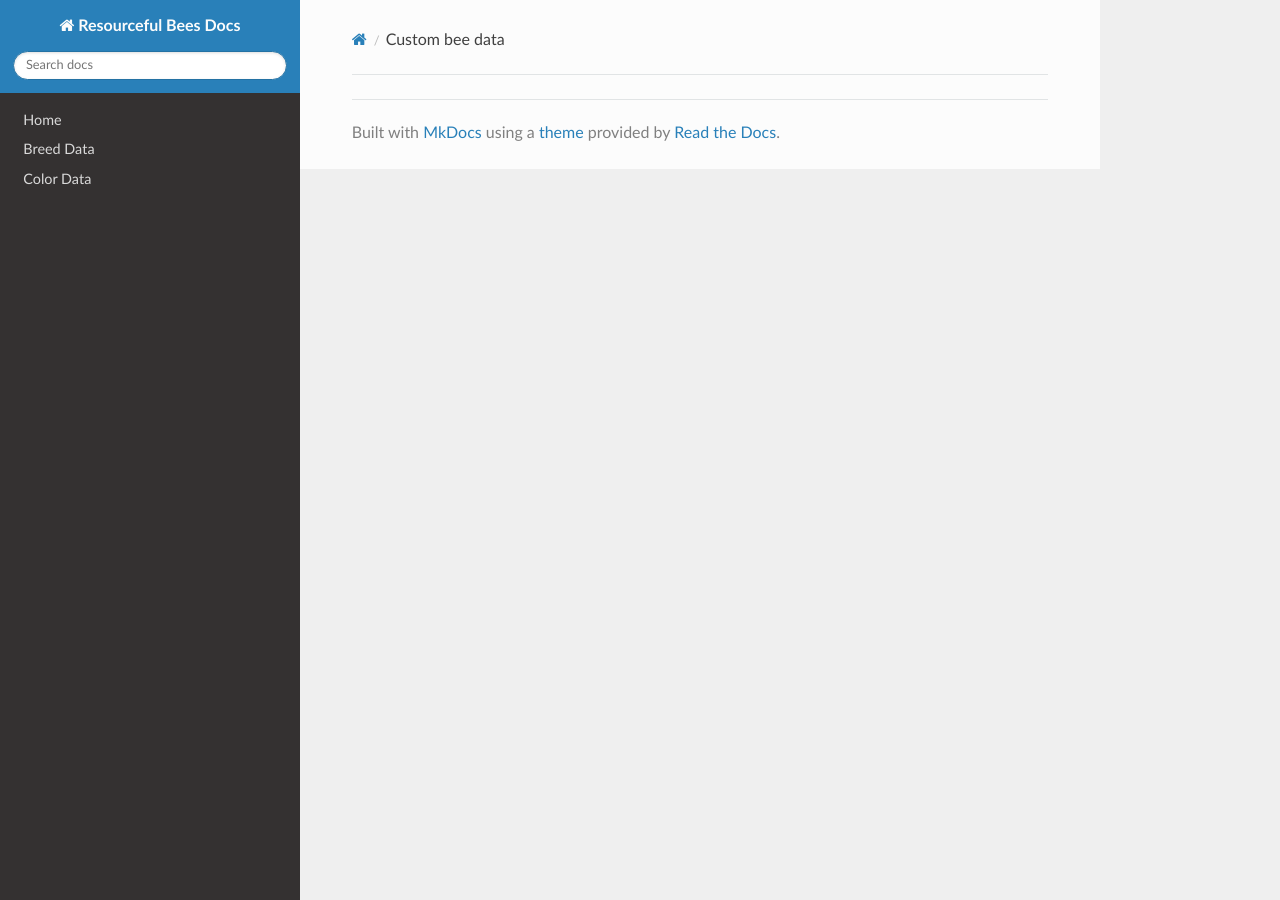
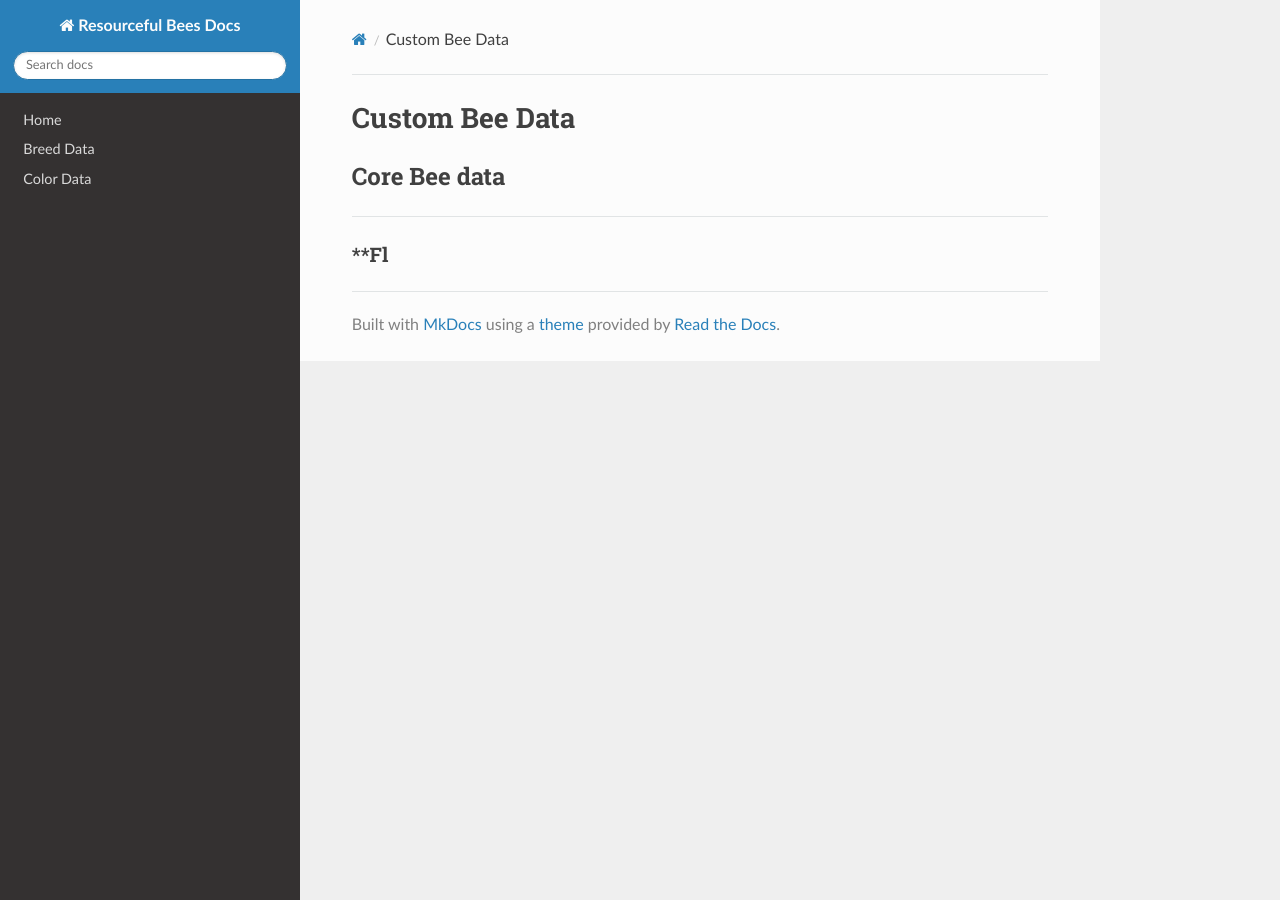
Before and after one commit to Team-Resourceful/ResourcefulBeesDocs, an MkDocs documentation site: the page built from docs/bee_data/custom_bee_data.md, in a window 1280 px wide. Built offline with MkDocs 1.6.1, drawn with Linux system fonts in a browser that asks for light colours; nearby versions of some CDN libraries.

Commit message:
docs/bee_data/custom_bee_data.md updated from https://stackedit.io/

```diff
--- a/docs/bee_data/custom_bee_data.md
+++ b/docs/bee_data/custom_bee_data.md
@@ -1,4 +1,9 @@
+# **Custom Bee Data**
 
+## **Core Bee data**
+***
+
+### **Fl
 <!--stackedit_data:
-eyJoaXN0b3J5IjpbLTIwODg3NDY2MTJdfQ==
+eyJoaXN0b3J5IjpbMzA4MjA3ODI4LC0yMDg4NzQ2NjEyXX0=
 -->
```
